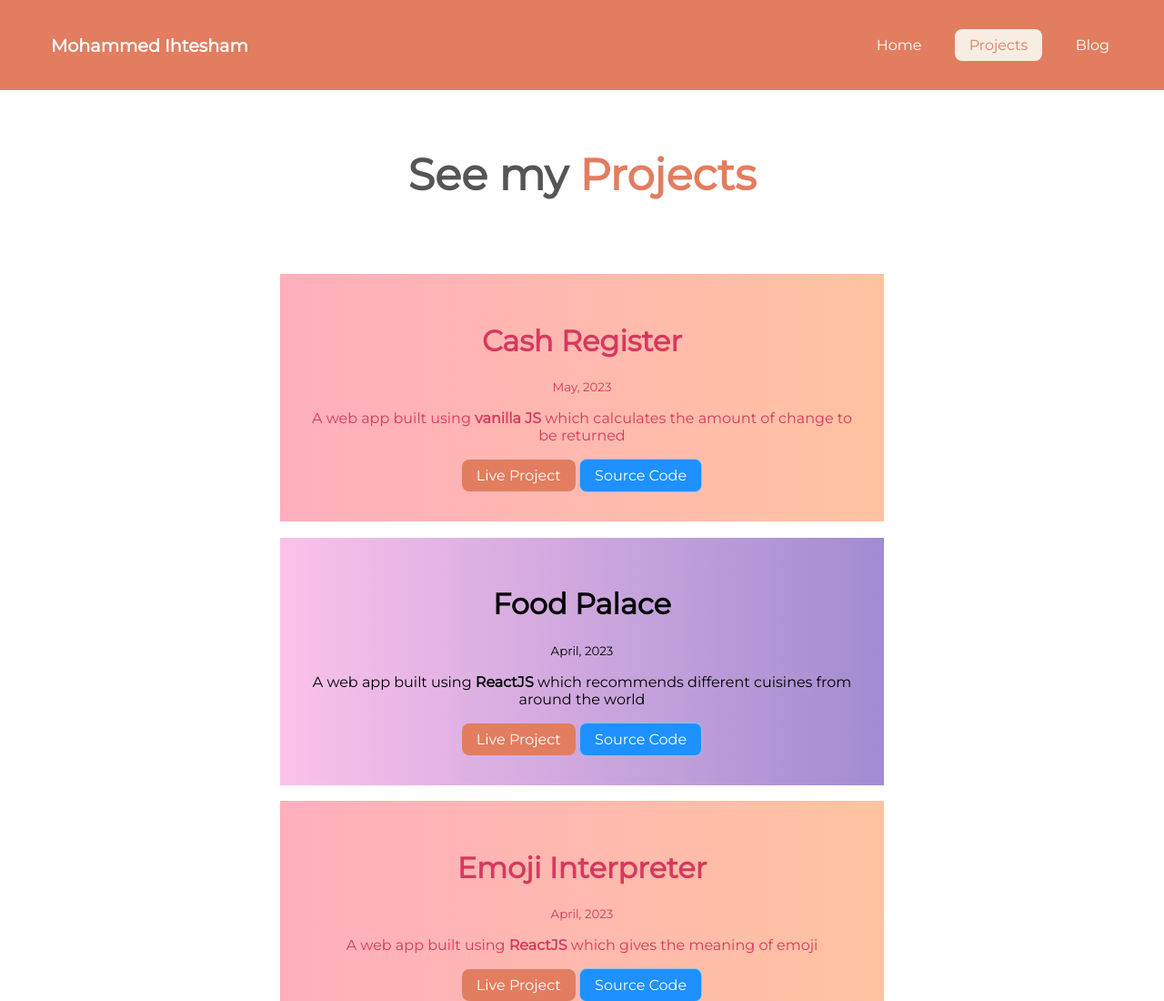
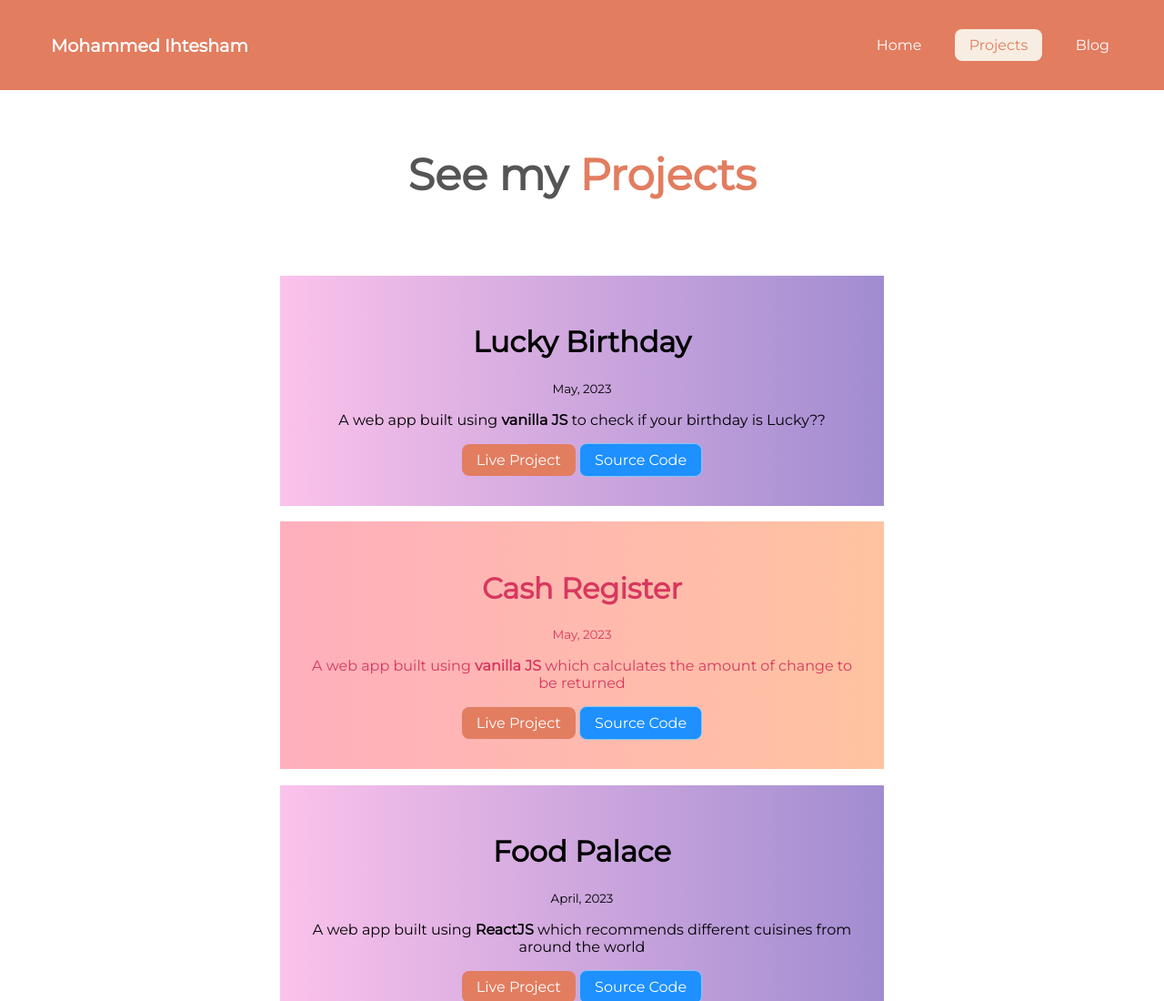
Before and after one commit to i-ihtesham/neog-camp-portfolio, a plain HTML site: page projects.html in a window 1280 px wide. Shown: the top 1100 px of the page at 91% size. Drawn offline with Linux system fonts and the light colour scheme.

Commit message:
added mark 11

```diff
--- a/projects.html
+++ b/projects.html
@@ -31,6 +31,16 @@
 
 
     <ul class="list-non-bullet">
+        <div class="container-center section fluid-bg">
+            <li>
+                <h1>Lucky Birthday</h1>
+                <small>May, 2023</small>
+                <p>A web app built using <strong>vanilla JS</strong> to check if your birthday is Lucky??</p>
+                <a href="https://myluckybirthday.netlify.app/" target="_blank" class="link link-primary">Live Project</a>
+                <a href="https://github.com/i-ihtesham/lucky-birthday-neog" target="_blank" class="link link-secondary">Source Code</a>
+            </li>
+        </div>
+
         <div class="container-center section gray-bg">
             <li>
                 <h1>Cash Register</h1>
```
